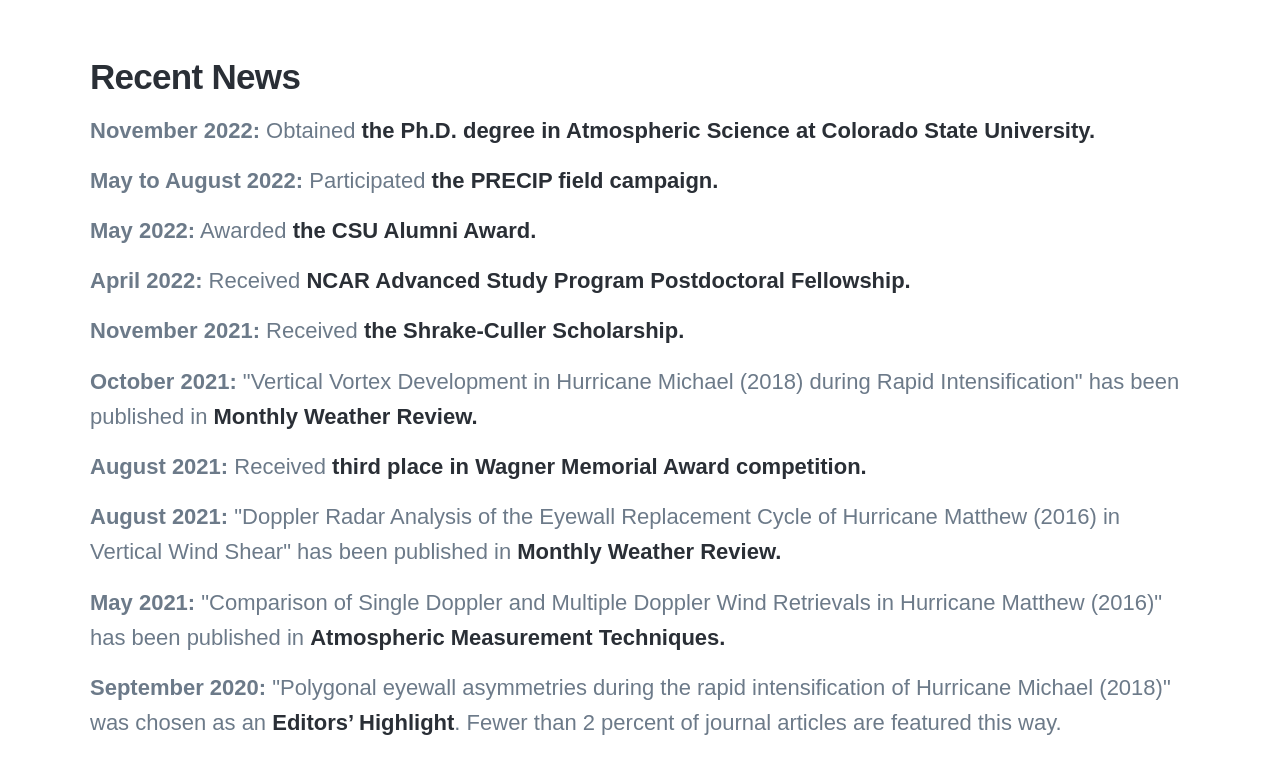
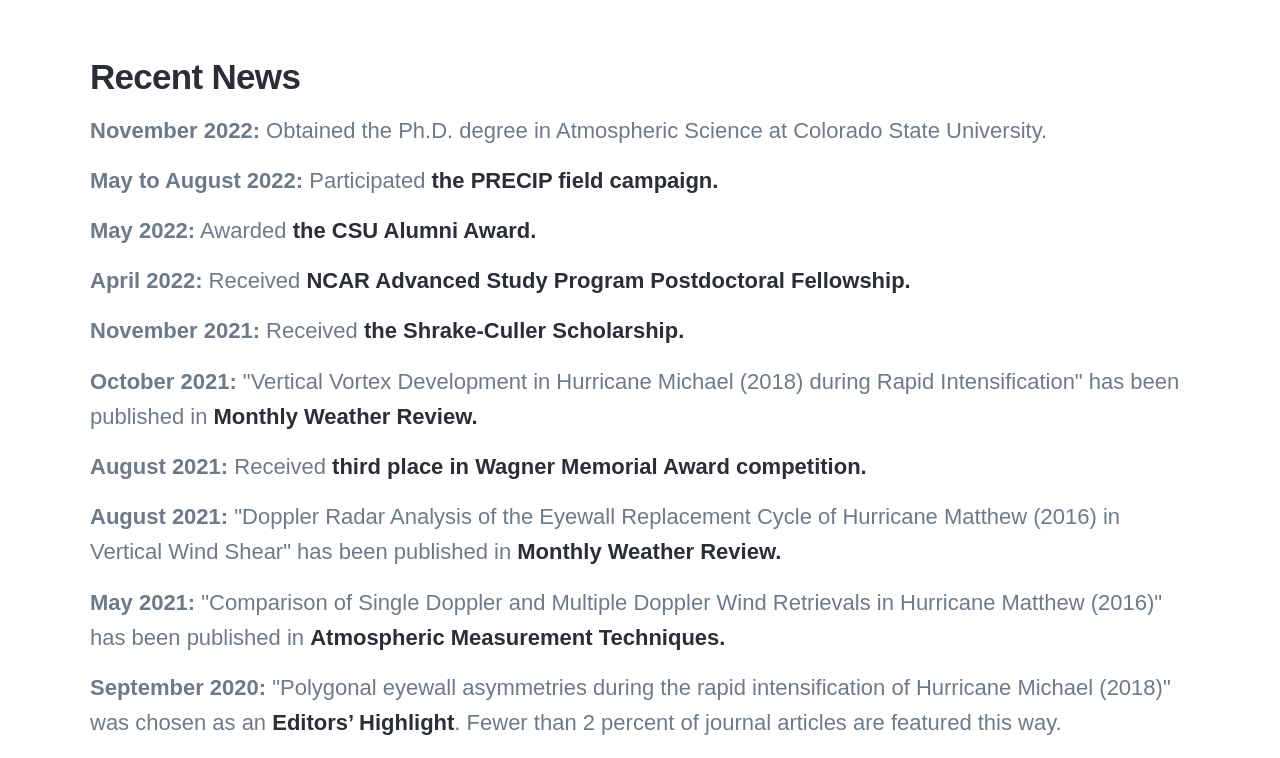
Before and after one commit to tingyucha/tingyucha.github.io, a Jekyll site: the page built from index.html, in a window 1280 px wide and 900 px high, scrolled down 855 px, cut to the strip 142-900 px from the top of the window. Built offline with Jekyll 4.4.1, drawn with Linux system fonts in a browser that asks for light colours; nearby versions of some CDN libraries; some web fonts are replaced; the list of posts is cut into pages by our own code; some of the changed lines change nothing that is shown.

Commit message:
remove the link

```diff
--- a/index.html
+++ b/index.html
@@ -77,7 +77,7 @@
 			<div class="content">
 				<div class="content" style="background-color:white">
 					<h2 class="post__title">Recent News</h2>
-					<p><b>November 2022:</b> Obtained <a href="http://precip.org/" target="_blank">the Ph.D. degree in Atmospheric Science at Colorado State University. </a><p></p>
+					<p><b>November 2022:</b> Obtained the Ph.D. degree in Atmospheric Science at Colorado State University.<p></p>
 					<p><b>May to August 2022:</b> Participated <a href="http://precip.org/" target="_blank">the PRECIP field campaign. </a><p></p>
 					<p><b>May 2022:</b> Awarded <a href="https://www.atmos.colostate.edu/2022/05/kevin-yang-and-ting-yu-cha-receive-department-honors-for-student-research/" target="_blank">the CSU Alumni Award. </a><p></p>
 					<p><b>April 2022:</b> Received <a href="https://www.atmos.colostate.edu/2022/04/ting-yu-cha-receives-ncar-advanced-study-program-postdoctoral-fellowship/" target="_blank">NCAR Advanced Study Program Postdoctoral Fellowship. </a><p></p>
```
